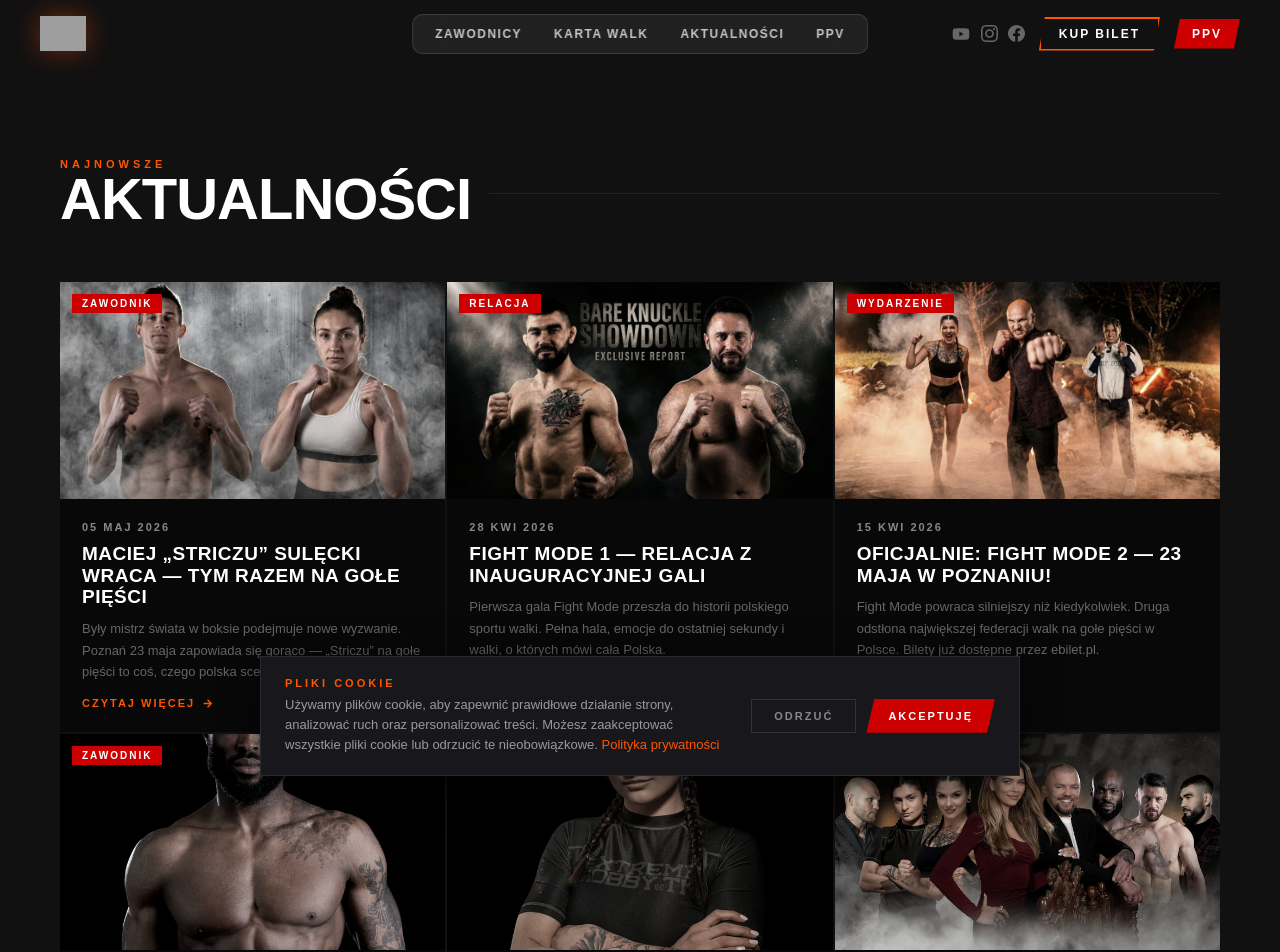
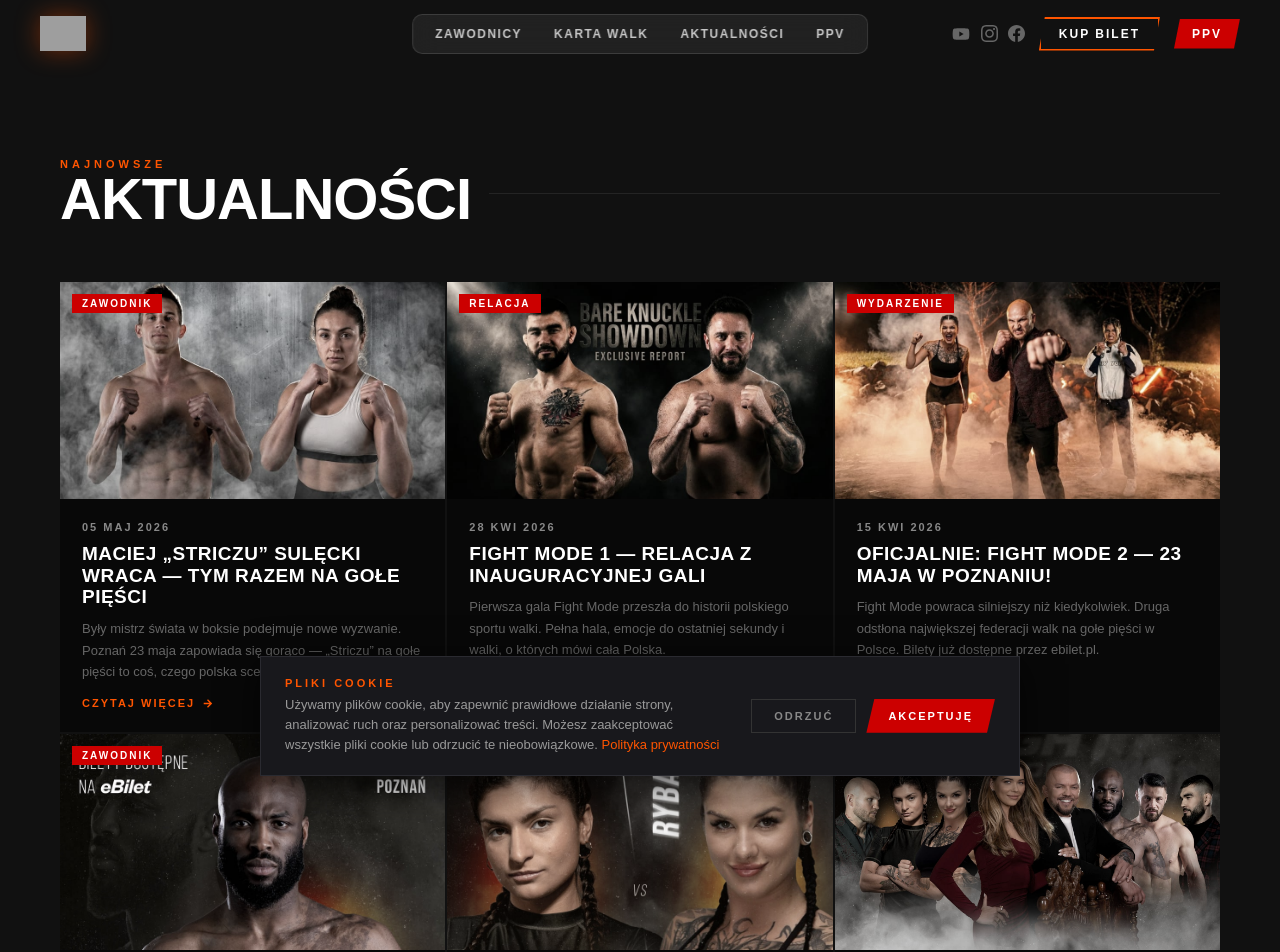
Before and after one commit to inca1122/Fight-mode, a React (Vite) app: page /Fight-mode/aktualnosci in a window 1280 px wide. Shown: the top 952 px of the page. Built offline with nearby package versions, Linux system fonts and the light colour scheme; grey boxes are pictures that could not be loaded.

Commit message:
News: add Fadipe promo photo + Kusz vs Rybak VS photo

```diff
--- a/src/pages/News.tsx
+++ b/src/pages/News.tsx
@@ -21,13 +21,13 @@ export default function News() {
       exc: 'Fight Mode powraca silniejszy niż kiedykolwiek. Druga odstłona największej federacji walk na gołe pięści w Polsce. Bilety już dostępne przez ebilet.pl.',
     },
     {
-      img: 'fighters/fadipe.jpg',
+      img: 'news-fadipe.jpg',
       date: '02 Kwi 2026', cat: 'Zawodnik',
       title: 'Henry Fadipe dołącza do Fight Mode 2',
       exc: 'Dynamiczny pięściarz z niebezpiecznym prawym prostym oficjalnie potwierdzony na gali w Poznaniu.',
     },
     {
-      img: 'fighters/kusz.jpg',
+      img: 'news-kusz-rybak.jpg',
       date: '20 Mar 2026', cat: 'Wydarzenie',
       title: 'Walka kobiet na karcie Fight Mode 2',
       exc: 'Dominika Rybak vs Jessica Kusz — starcie dwóch polskich mistrzyń w kategorii do 65 kg.',
```
Also changed, not shown: public/images/news-fadipe.jpg (added), public/images/news-kusz-rybak.jpg (added), 4 other files (tests, documents, lock files or other folders).
